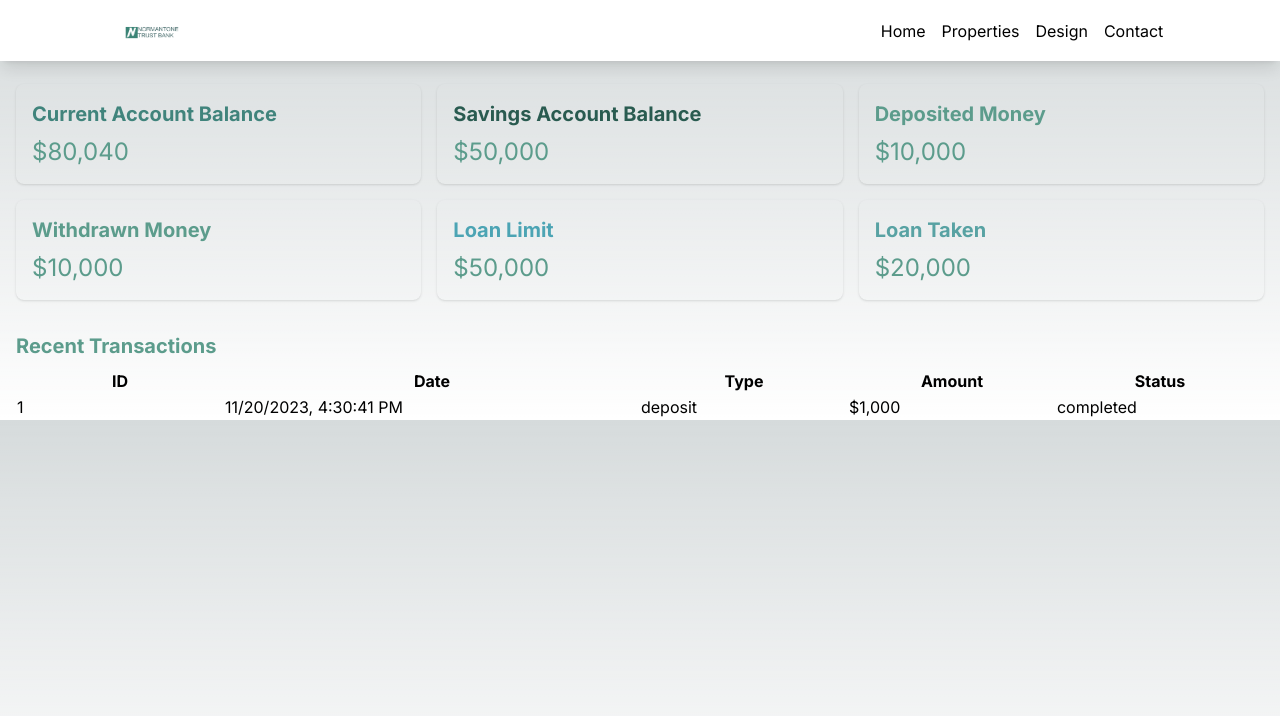
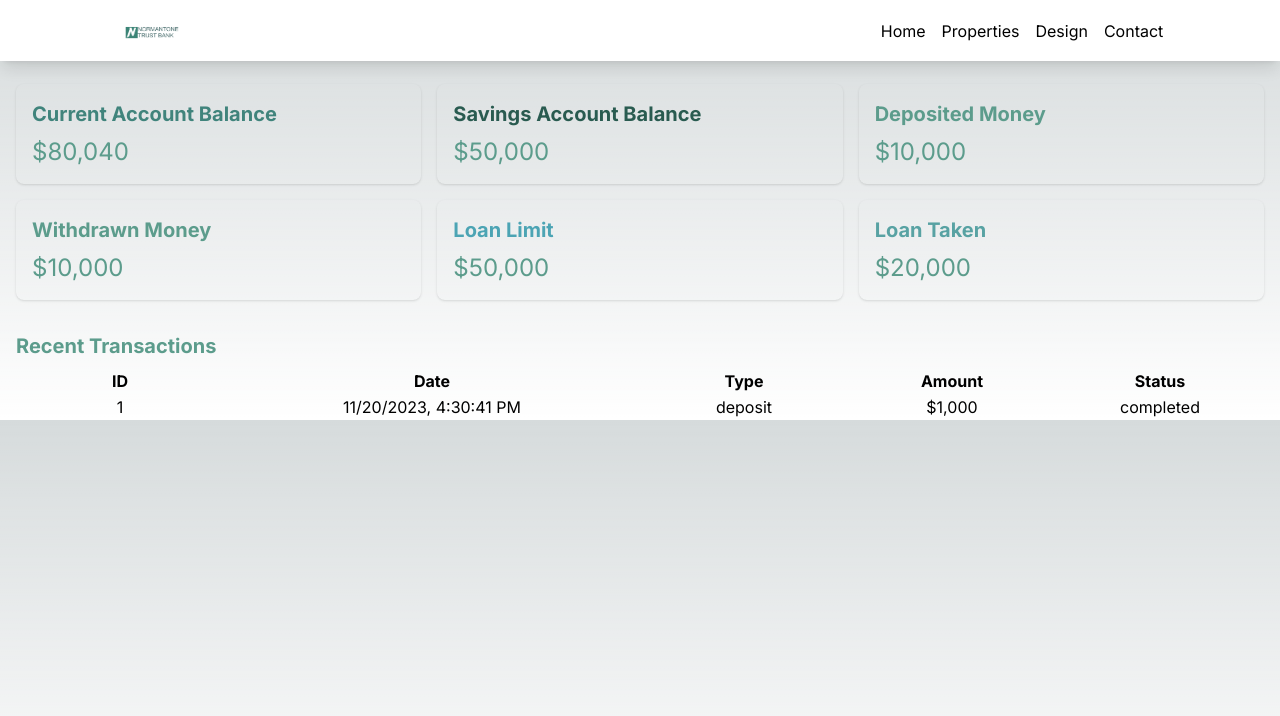
Before and after one commit to donellnjagix/Denno, a Next.js app: page / in a window 1280 px wide. Shown: the top 716 px of the page. Built offline with nearby package versions, Linux system fonts and the light colour scheme.

Commit message:
Hover on table

```diff
--- a/app/TransactionTable.tsx
+++ b/app/TransactionTable.tsx
@@ -1,5 +1,6 @@
 import React from 'react';
 import Transaction from './components/types/types';
+
 interface TransactionTableProps {
   transactions: Transaction[];
 }
@@ -9,21 +10,21 @@ const TransactionTable: React.FC<TransactionTableProps> = ({ transactions }) =>
     <table className="table-fixed w-full">
       <thead>
         <tr>
-          <th className="w-1/6">ID</th>
-          <th className="w-2/6">Date</th>
-          <th className="w-1/6">Type</th>
-          <th className="w-1/6">Amount</th>
-          <th className="w-1/6">Status</th>
+          <th className="w-1/6 text-center">ID</th>
+          <th className="w-2/6 text-center">Date</th>
+          <th className="w-1/6 text-center">Type</th>
+          <th className="w-1/6 text-center">Amount</th>
+          <th className="w-1/6 text-center">Status</th>
         </tr>
       </thead>
       <tbody>
         {transactions.map((transaction) => (
-          <tr key={transaction.id}>
-            <td>{transaction.id}</td>
-            <td>{transaction.date.toLocaleString()}</td>
-            <td>{transaction.type}</td>
-            <td>${transaction.amount.toLocaleString('en-US')}</td>
-            <td>{transaction.status}</td>
+          <tr key={transaction.id} className="hover:bg-gray-50 dark:hover:bg-gray-600">
+            <td className="text-center">{transaction.id}</td>
+            <td className="text-center">{transaction.date.toLocaleString()}</td>
+            <td className="text-center">{transaction.type}</td>
+            <td className="text-center">${transaction.amount.toLocaleString('en-US')}</td>
+            <td className="text-center">{transaction.status}</td>
           </tr>
         ))}
       </tbody>
```
